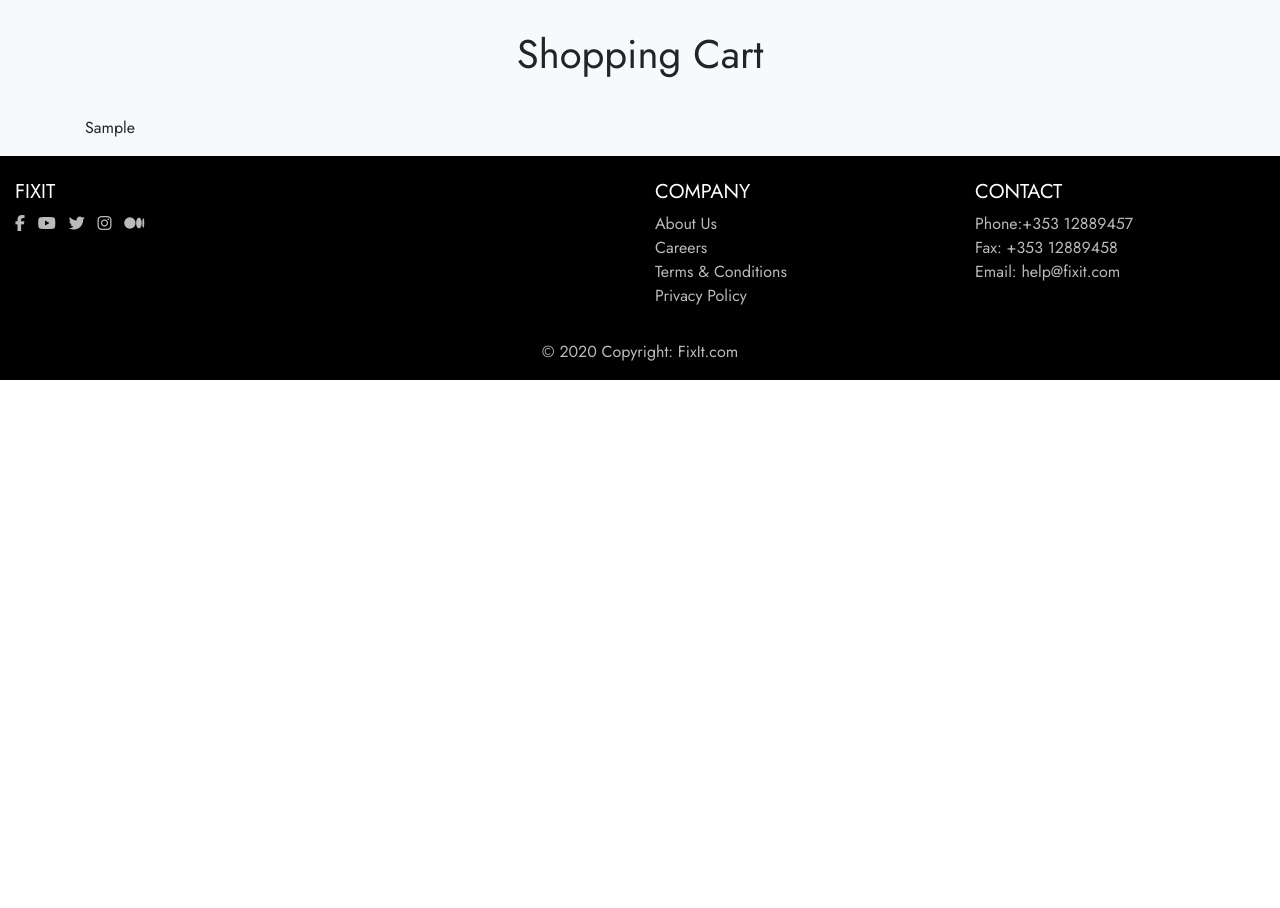
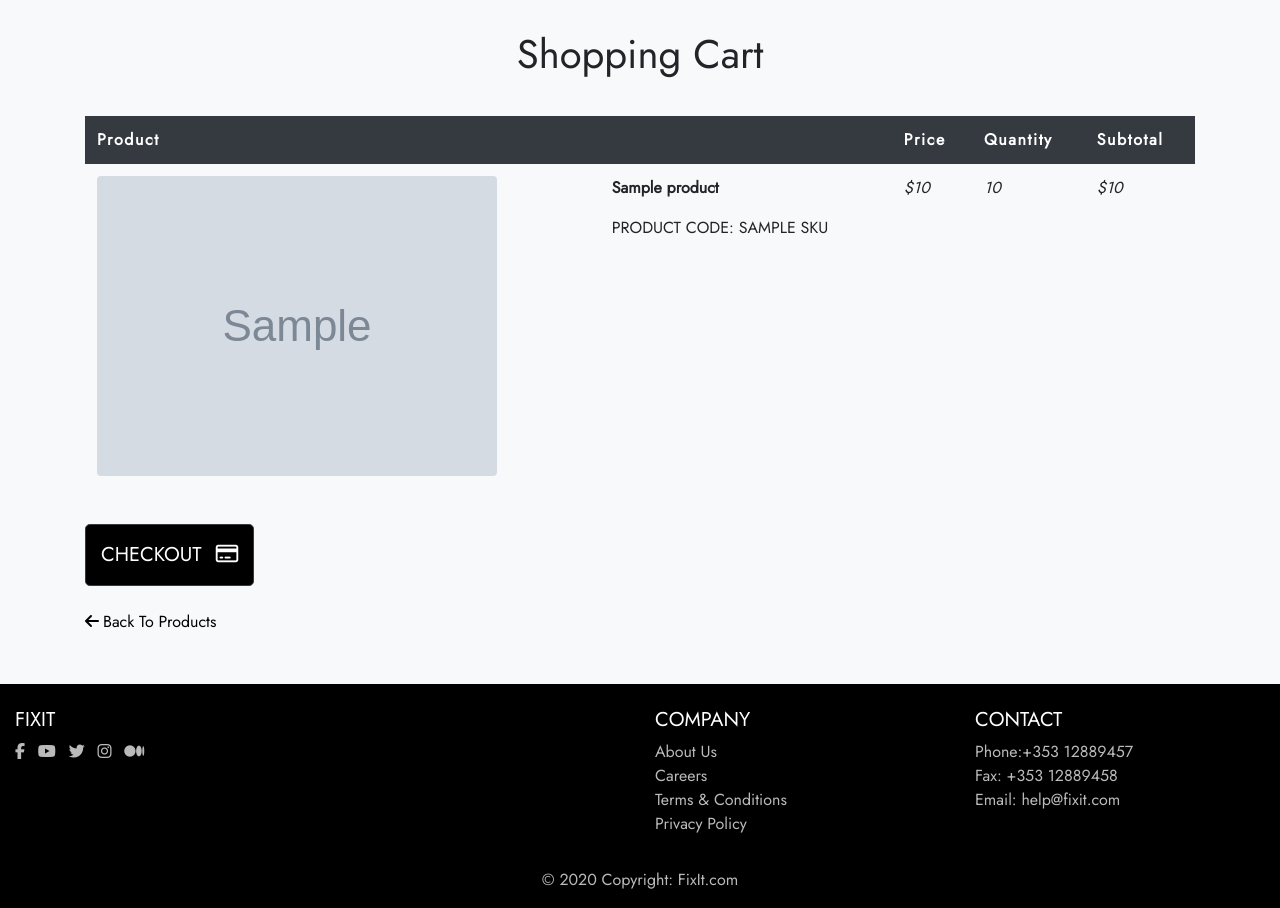
Before and after one commit to seamusmacg/fixit_v1, a Django app: template cart/templates/cart/cart.html in a window 1280 px wide. Shown: the part 160-1068 px from the top of the page. Run offline with Django 3.2, Linux system fonts and the light colour scheme; the template is opened without the code that fills it: most values are stand-ins (such as "Sample title", 1, 10 or a date in 2020); grey boxes marked "Sample" are stand-in pictures; some libraries are stand-ins or nearby versions.

Commit message:
Add cart styling

```diff
--- a/cart/templates/cart/cart.html
+++ b/cart/templates/cart/cart.html
@@ -21,11 +21,50 @@
         <div class="row">
             <div class="col-12">
                 {% if cart_list %}
-            <table class="table">
-                {{ cart_list }}
+                <div class="table-responsive cart-table">
+                    <table class="table table-borderless">
+                        <thead class="thead-dark">
+                            <tr class="table-headers">
+                                <th scope="col">Product</th>
+                                <th scope="col"></th>
+                                <th scope="col">Price</th>
+                                <th scope="col">Quantity</th>
+                                <th scope="col">Subtotal</th>
+                            </tr>
+                        </thead>
+                        {% for item in cart_list %}
+                        <tr>
+                            <td>
+                                <img class="img-fluid rounded" src="{{ item.product.image.url }}">
+                            </td>
+                            <td>
+                                <p class="font-weight-bold">{{ item.product.name }}</p>
+                                <p class="text-uppercase">Product Code: {{ item.product.sku }}</p>
+                            </td>
+                            <td>
+                                <p class="font-italic">${{ item.product.price }}</p>
+                            </td>
+                            <td>
+                                <p class="font-italic">{{ item.quantity }}</p>
+                            </td>
+                            <td>
+                                <p class="font-italic">${{ item.product.price }}</p>
+                            </td>
+                        </tr>
+                        {% endfor %}
                     </table>
+                    <button type="submit" class="btn btn-dark btn-lg checkout-cart-btn">Checkout <i
+                            class="far fa-credit-card ml-2"></i></button>
+                    <br>
+                    <br>
+                    <span><a class="back-link" href="#"><i class="fas fa-arrow-left pr-1"></i>Back To
+                            Products</a></span>
+                </div>
                 {% else %}
-            <span><p>There is nothing in your cart - <a href="{% url 'home' %}"> Back To Home<i class="fas fa-home pl-1"></i></a></p></span>
+                <span>
+                    <p>There is nothing in your cart - <a href="{% url 'home' %}"> Back To Home<i
+                                class="fas fa-home pl-1"></i></a></p>
+                </span>
                 {% endif %}
             </div>
         </div>
--- a/static/css/base.css
+++ b/static/css/base.css
@@ -222,3 +222,19 @@ a.products-home:hover {
 a.back-link:hover {
     color: #bababa;
 }
+
+.table-headers {
+    letter-spacing: 0.1em;
+}
+
+.cart-table {
+    padding-bottom: 50px !important;
+}
+
+.checkout-cart-btn {
+    margin-top: 20px !important;
+    padding: 15px;
+    background-color: black;
+    color: white;
+    text-transform: uppercase;
+}
```
Lines whose indentation alone changed are shown as unchanged.
